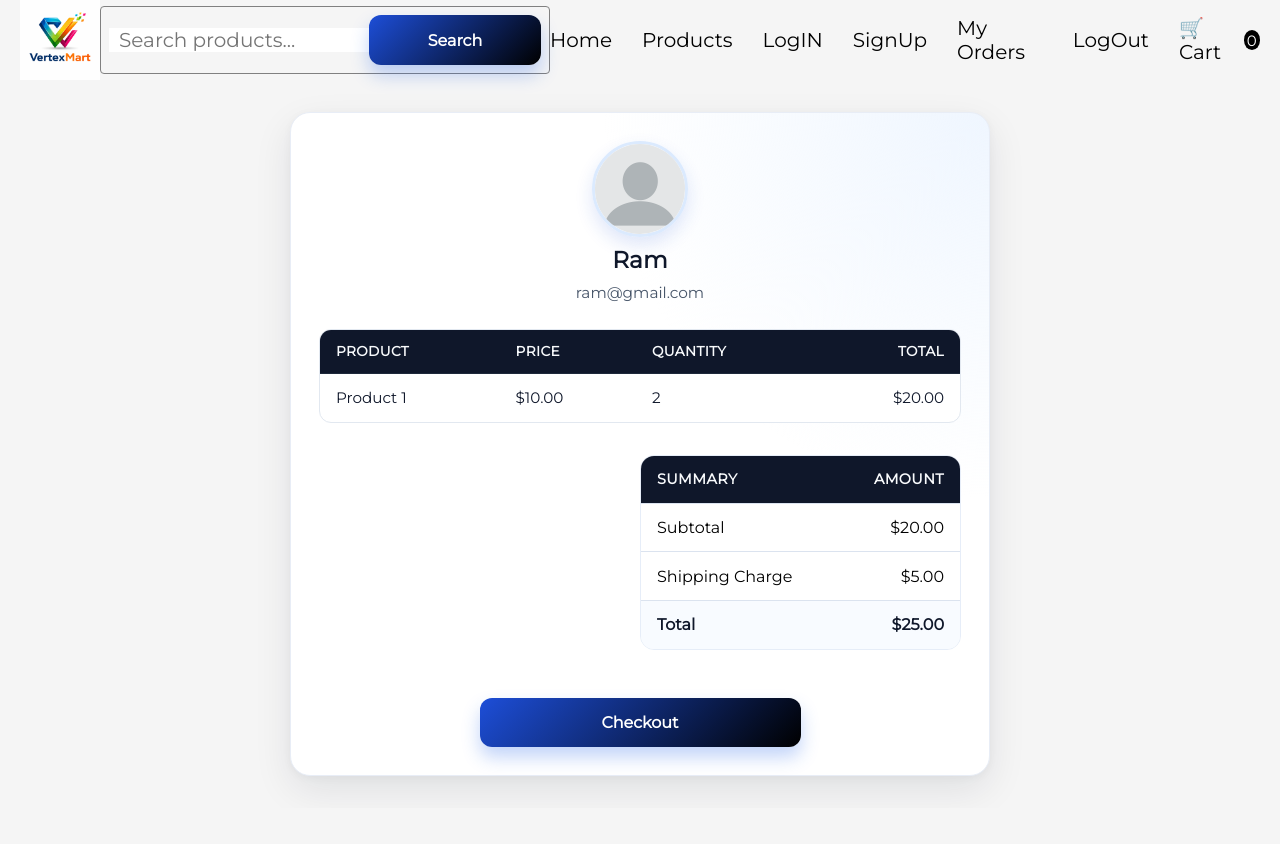
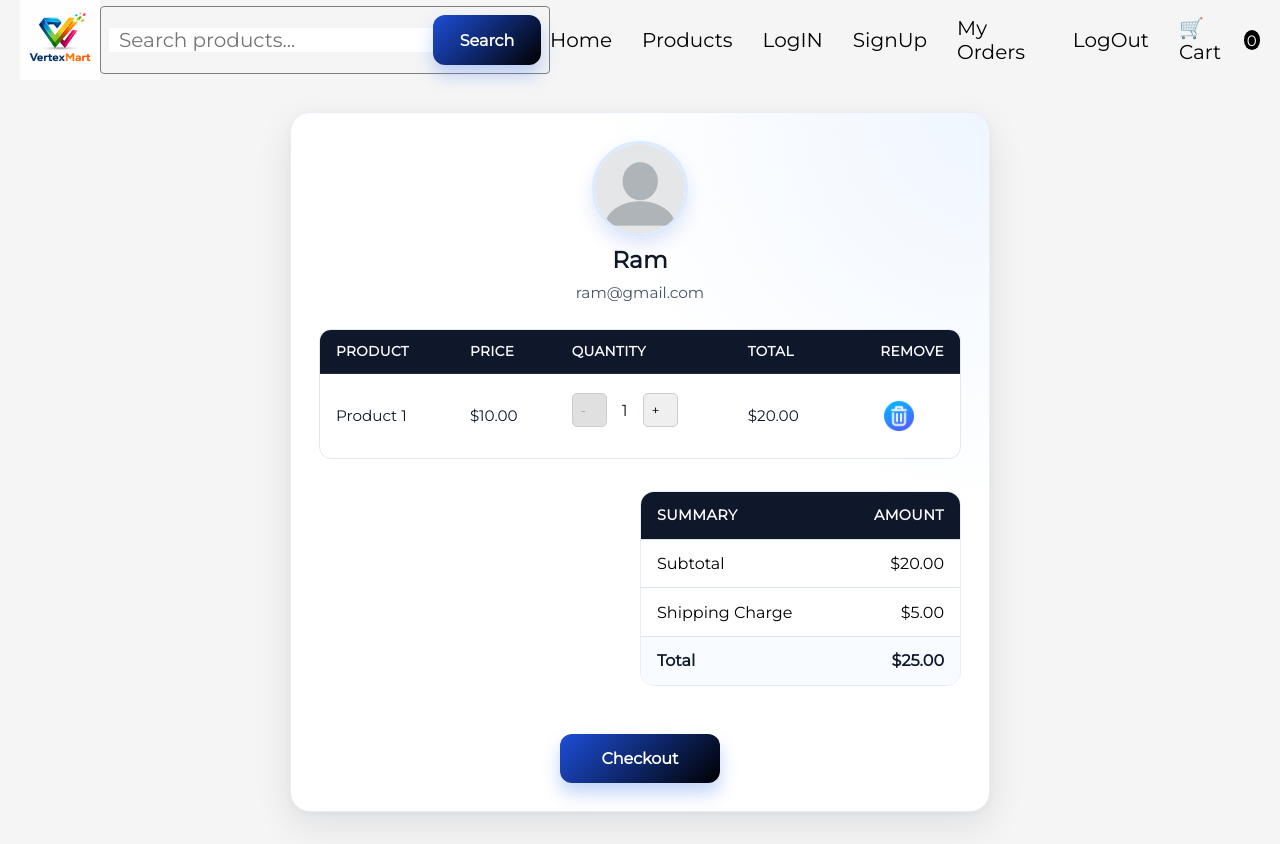
Before and after one commit to naveen777-github/VertexMart, a React (Vite) app: page / in a window 1280 px wide. Before the commit the page ends 808 px from the top, so only its background shows below. Built offline with nearby package versions, Linux system fonts and the light colour scheme.

Commit message:
Upadted -m cart page

```diff
--- a/src/components/Cart/CartPage.css
+++ b/src/components/Cart/CartPage.css
@@ -54,6 +54,15 @@
   font-size: 0.96rem;
 }
 
+.remove-icon-container {
+  justify-content: center;
+}
+.remove-icon {
+  width: 30px;
+  height: 30px;
+  cursor: pointer;
+  transition: transform 0.2s ease-in-out;
+}
 .cart-container {
   justify-content: right;
 }
@@ -118,7 +127,7 @@
 .search-button {
   flex-direction: row;
   justify-content: center;
-  width: 50%;
+  width: 25%;
   padding: 0.95rem 1rem;
   border: none;
   border-radius: 12px;
--- a/src/components/Cart/CartPage.jsx
+++ b/src/components/Cart/CartPage.jsx
@@ -2,7 +2,8 @@ import React from "react";
 import "./CartPage.css";
 import user from "../../assets/user.webp";
 import { Table } from "../Common/Table.jsx";
-
+import Quantity from "../Common/Quantity.jsx";
+import removeIcon from "../../assets/remove.png";
 const CartPage = () => {
   const profile = {
     name: "Ram",
@@ -30,8 +31,18 @@ const CartPage = () => {
       </div>
 
       <Table
-        headings={["Product", "Price", "Quantity", "Total"]}
-        rows={[["Product 1", "$10.00", "2", "$20.00"]]}
+        headings={["Product", "Price", "Quantity", "Total", "Remove"]}
+        rows={[
+          [
+            "Product 1",
+            "$10.00",
+            <Quantity />,
+            "$20.00",
+            <div className="align-center remove-icon-container">
+              <img src={removeIcon} className="remove-icon" alt="Remove" />
+            </div>,
+          ],
+        ]}
       />
 
       <div className=" align-center  cart-container">
--- /dev/null
+++ b/src/components/Common/Quantity.css
@@ -0,0 +1,34 @@
+.quantity_input {
+  display: flex;
+  align-items: center;
+  gap: 8px;
+  font-size: 16px;
+  font-weight: 500;
+  margin: 5px 0 16px;
+}
+.quantity_input_button {
+  display: flex;
+  flex-direction: column;
+  width: 35px;
+  padding: 8px;
+  border: 1px solid #ccc;
+  border-radius: 5px;
+  text-align: center;
+  cursor: pointer;
+}
+
+.quantity_input_button:hover {
+  background-color: #f0f0f0;
+}
+
+.quantity_input_button:disabled {
+  cursor: not-allowed;
+  background-color: #e0e0e0;
+}
+
+.quantity_input_count {
+  width: 20px;
+  text-align: center;
+  font-size: 16px;
+  font-weight: 500;
+}
--- /dev/null
+++ b/src/components/Common/Quantity.jsx
@@ -0,0 +1,18 @@
+import React from "react";
+import "./Quantity.css";
+const Quantity = () => {
+  return (
+    <div>
+      {" "}
+      <div className="align_center quantity_input">
+        <button className="quantity_input_button" disabled>
+          -
+        </button>
+        <p className="quantity_input_count"> 1</p>
+        <button className="quantity_input_button">+</button>
+      </div>
+    </div>
+  );
+};
+
+export default Quantity;
--- a/src/components/SingleProduct/SingleProductPage.css
+++ b/src/components/SingleProduct/SingleProductPage.css
@@ -75,40 +75,6 @@
 .single_product_add_to_cart:hover {
   background-color: #c2185b;
 }
-.quantity_input {
-  display: flex;
-  align-items: center;
-  gap: 8px;
-  font-size: 16px;
-  font-weight: 500;
-  margin: 5px 0 16px;
-}
-.quantity_input_button {
-  display: flex;
-  flex-direction: column;
-  width: 35px;
-  padding: 8px;
-  border: 1px solid #ccc;
-  border-radius: 5px;
-  text-align: center;
-  cursor: pointer;
-}
-
-.quantity_input_button:hover {
-  background-color: #f0f0f0;
-}
-
-.quantity_input_button:disabled {
-  cursor: not-allowed;
-  background-color: #e0e0e0;
-}
-
-.quantity_input_count {
-  width: 20px;
-  text-align: center;
-  font-size: 16px;
-  font-weight: 500;
-}
 
 .add_cart {
   width: fit-content;
--- a/src/components/SingleProduct/SingleProductPage.jsx
+++ b/src/components/SingleProduct/SingleProductPage.jsx
@@ -1,5 +1,6 @@
 import React from "react";
 import "./SingleProductPage.css";
+import Quantity from "../Common/Quantity";
 
 const product = {
   id: 1,
@@ -46,13 +47,7 @@ const SingleProductPage = () => {
           Price: ${product.price.toFixed(2)}
         </p>
         <h2 className="single_product_stock">Stock: {product.stock}</h2>
-        <div className="align_center quantity_input">
-          <button className="quantity_input_button" disabled>
-            -
-          </button>
-          <p className="quantity_input_count"> 1</p>
-          <button className="quantity_input_button">+</button>
-        </div>
+        <Quantity />
         <button className="search_button add_cart">Add to Cart</button>
       </div>
     </section>
```
